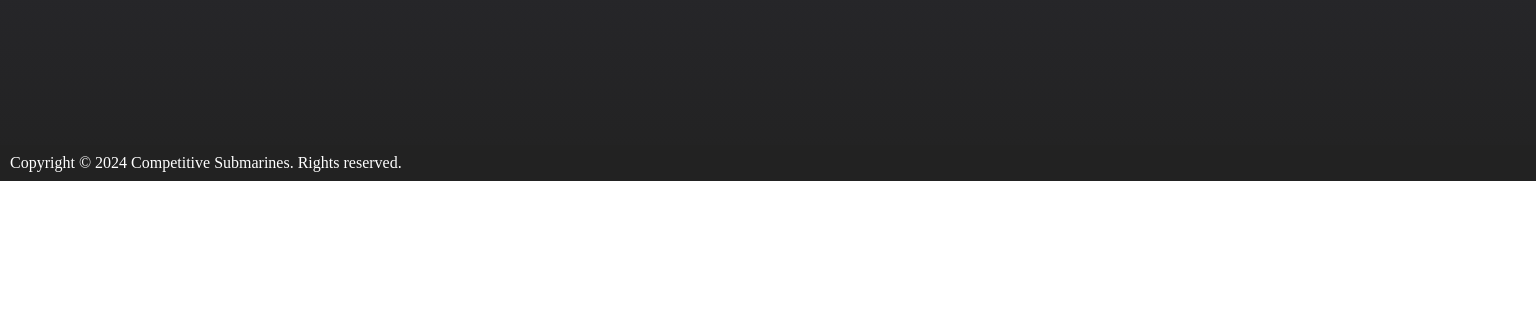
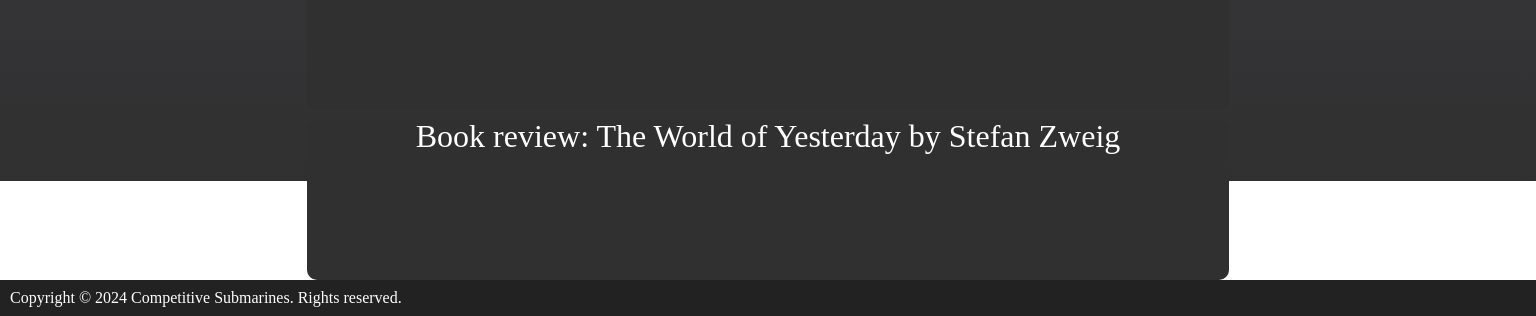
Before and after one commit to Soul-Sneezer/Competitive_submarinesBlog, a plain HTML site: page index.html in a window 1536 px wide. Shown: the part 619-935 px from the top of the page. Before the commit the page ends 800 px from the top, so only its background shows below. Drawn offline with Linux system fonts and the light colour scheme.

Commit message:
Minor progress

```diff
--- a/index.html
+++ b/index.html
@@ -1,16 +1,15 @@
 <!DOCTYPE html>
 <html lang="en">
-<html>
 	<head>
 		<meta charset="utf-8">
 		<title>Competitive Submarines </title>
 		<link rel="icon" type="image/x-icon" href="./images/favicon.ico">
-		<link rel="stylesheet" type="text/css" href="style.css"
+		<link rel="stylesheet" type="text/css" href="style.css">
 	</head>
 	<body>
 		<header>
 			<a href="about.html">
-			<img src="./images/marine-specie-submarine-v0-ojpuffmt6kec1.webp" alt="Submarines.">
+			<img src="./images/marine-specie-submarine-v0-ojpuffmt6kec1.webp" alt="Submarines." id="iconita">
 			</a>
 			<nav>
 				<a href="index.html">Home</a>
@@ -25,6 +24,7 @@
 			</nav>
 		</header>
 		<main>
+			<div id="posts">
 			<article><div class="post">
 					<h2 class="title">Language and the way we think</h2>
 					<p> </p>
@@ -38,7 +38,11 @@
 			<article><div class="post">
 					<h2 class="title">Book review: The World of Yesterday by Stefan Zweig</h2>
 					</div></article>
+			<article><div class="post">
+					<h2 class="title">Book review: The World of Yesterday by Stefan Zweig</h2>
+					</div></article>
 
+			</div>
 		</main>
 		<footer>
 			Copyright © 2024 Competitive Submarines. Rights reserved.
--- a/style.css
+++ b/style.css
@@ -94,7 +94,7 @@ nav a
 header
 {
 	/* border: 1px solid #111111; */
-	background-color: #242430;
+	background-color: #222222;
 }
 
 main
@@ -107,10 +107,11 @@ html {
 }
 
 body {
-	background-image: linear-gradient(#333340, #222222);
-  display: flex;
-  flex-direction: column;
-  min-height: 100%;
+	background-image: linear-gradient(#424250, #303030);
+	background-size: auto 100%;
+	background-repeat: no-repeat;
+	margin: 0px;
+	padding: 0px;
 }
 
 #content {
@@ -138,7 +139,7 @@ nav .dropbtn {
 	display: inline-flex;
 	align-items: center;
 	font-size: 32px;
-  background-color: #242430;
+  background-color: #222222;
   color: white;
   border: 0px none;
 }
@@ -147,7 +148,7 @@ nav .dropdown-content {
 	align-items: center;
   display: none;
   position: absolute;
-  background-color: #242430;
+  background-color: #222222;
   /*box-shadow: 0px 8px 16px 0px rgba(0,0,0,0.2);*/
  	z-index: 1;
 }
@@ -159,6 +160,7 @@ nav .dropdown-content {
 	color: white;
   text-decoration: none;
   display: block;
+  flex-direction: column;
 }
 
 .dropdown:hover .dropdown-content
@@ -173,10 +175,30 @@ nav .dropdown-content {
 		display: none;
 	}
 
-	.post
+	article .post
 	{
-		border-width: 0;
-		width: 50%;
+		background: #303030;
+		color: white;
+		/*border: 2px solid white;*/
+		border-radius: 10px;
+		margin: auto;
+		width: 60%;
+		margin-top: 10px;
+	}
+
+	main
+	{
+		display: flex;
+		flex-direction: column;
+
+	}
+	div .post
+	{
+		min-height: 20vh;
+	}
+	article .post h2
+	{
+		text-align: center;
 	}
 
 }
```
